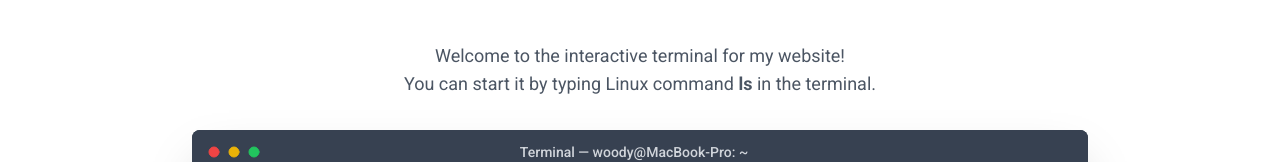
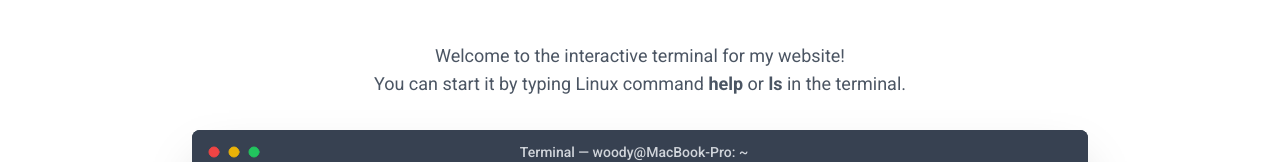
Before and after one commit to WoodyLinwc/Portfolio-Next.js, a Next.js app in the folder portfolio/: page /learning in a window 1280 px wide. Shown: the part 434-596 px from the top of the page. Built offline with nearby package versions, Linux system fonts and the light colour scheme.

Commit message:
Update page.tsx

```diff
--- a/portfolio/src/app/learning/page.tsx
+++ b/portfolio/src/app/learning/page.tsx
@@ -25,7 +25,8 @@ export default function LearningPage() {
                         </p>
                         <p className="text-gray-600 text-lg max-w-2xl mx-auto">
                             You can start it by typing Linux command{" "}
-                            <strong>ls</strong> in the terminal.
+                            <strong>help</strong> or <strong>ls</strong> in the
+                            terminal.
                         </p>
                     </div>
 
```
